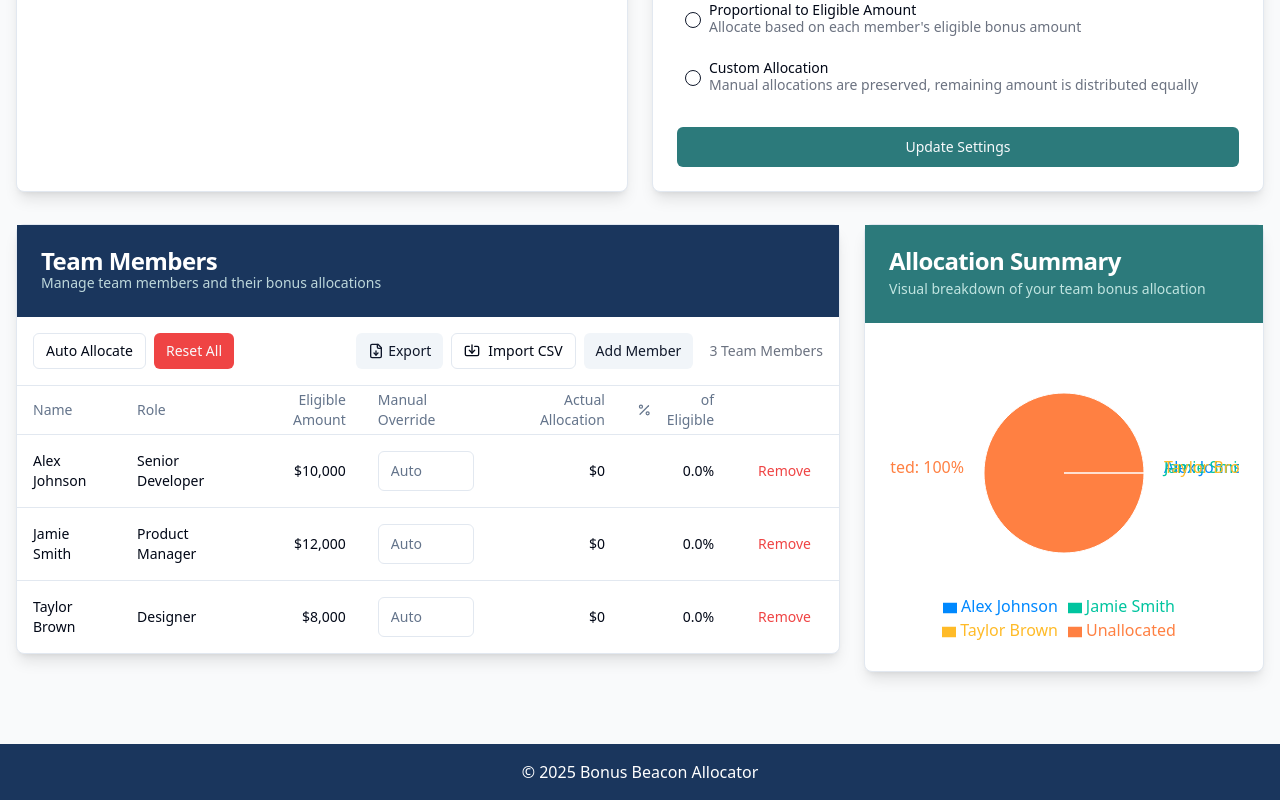
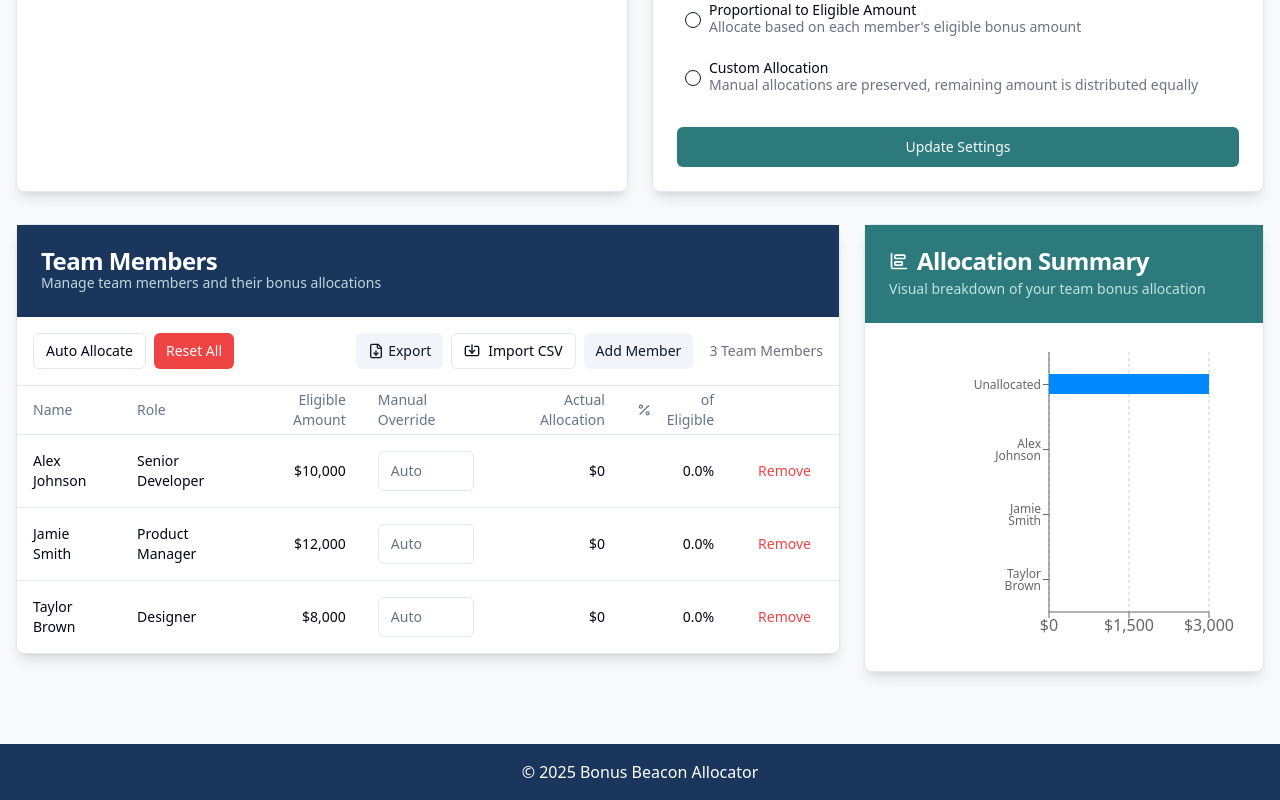
Before and after one commit to shriah/bonus-beacon-allocator, a React (Vite) app: page / in a window 1280 px wide. Shown: the part 538-1338 px from the top of the page. Built offline with nearby package versions, Linux system fonts and the light colour scheme.

Commit message:
Refactor: Replace pie chart with bar chart
Refactor the bonus allocation summary chart from a pie chart to a bar chart. This change aims to improve the visualization, especially when dealing with a large number of team members.

```diff
--- a/src/components/BonusSummary.tsx
+++ b/src/components/BonusSummary.tsx
@@ -1,8 +1,10 @@
 
 import React from 'react';
 import { Card, CardContent, CardDescription, CardHeader, CardTitle } from "@/components/ui/card";
-import { PieChart, Pie, Cell, ResponsiveContainer, Tooltip, Legend } from 'recharts';
+import { BarChart, Bar, XAxis, YAxis, CartesianGrid, Tooltip, ResponsiveContainer, Cell } from 'recharts';
 import { useBonusContext } from '@/contexts/BonusContext';
+import { ScrollArea } from "@/components/ui/scroll-area";
+import { ChartBarBig } from "lucide-react";
 
 const BonusSummary: React.FC = () => {
   const { teamMembers, bonusPool } = useBonusContext();
@@ -20,48 +22,72 @@ const BonusSummary: React.FC = () => {
     });
   }
 
+  // Sort data descending by value for better visualization
+  chartData.sort((a, b) => b.value - a.value);
+
   const COLORS = ['#0088FE', '#00C49F', '#FFBB28', '#FF8042', '#8884d8', '#82ca9d', '#ffc658'];
+
+  // Determine if we need to scroll (more than 7 items)
+  const needsScroll = chartData.length > 7;
+
+  // Calculate dynamic height based on number of items (min 300px, 50px per item)
+  const chartHeight = Math.max(300, chartData.length * 50);
 
   return (
     <Card className="shadow-lg">
       <CardHeader className="bg-finance-secondary text-white">
+        <div className="flex items-center gap-2">
+          <ChartBarBig size={20} />
           <CardTitle>Allocation Summary</CardTitle>
+        </div>
         <CardDescription className="text-finance-light opacity-80">
           Visual breakdown of your team bonus allocation
         </CardDescription>
       </CardHeader>
       <CardContent className="p-6">
-        <div className="h-[300px]">
         {chartData.length > 0 ? (
+          <ScrollArea className={needsScroll ? "h-[400px]" : "h-auto"}>
+            <div style={{ height: `${chartHeight}px`, width: '100%' }}>
               <ResponsiveContainer width="100%" height="100%">
-              <PieChart>
-                <Pie
+                <BarChart
+                  layout="vertical"
                   data={chartData}
-                  cx="50%"
-                  cy="50%"
-                  labelLine={false}
-                  outerRadius={80}
-                  fill="#8884d8"
-                  dataKey="value"
-                  nameKey="name"
-                  label={({ name, percent }) => `${name}: ${(percent * 100).toFixed(0)}%`}
+                  margin={{
+                    top: 5,
+                    right: 30,
+                    left: 80,
+                    bottom: 5,
+                  }}
                 >
+                  <CartesianGrid strokeDasharray="3 3" horizontal={false} />
+                  <XAxis
+                    type="number"
+                    tickFormatter={(value) => `$${value.toLocaleString()}`}
+                  />
+                  <YAxis
+                    type="category"
+                    dataKey="name"
+                    width={80}
+                    tick={{ fontSize: 12 }}
+                  />
+                  <Tooltip
+                    formatter={(value: number) => [`$${value.toLocaleString()}`, 'Allocation']}
+                    labelStyle={{ fontWeight: 'bold' }}
+                  />
+                  <Bar dataKey="value" barSize={20}>
                     {chartData.map((entry, index) => (
                       <Cell key={`cell-${index}`} fill={COLORS[index % COLORS.length]} />
                     ))}
-                </Pie>
-                <Tooltip
-                  formatter={(value: number) => `$${value.toLocaleString()}`}
-                />
-                <Legend />
-              </PieChart>
+                  </Bar>
+                </BarChart>
               </ResponsiveContainer>
+            </div>
+          </ScrollArea>
         ) : (
-            <div className="flex items-center justify-center h-full text-gray-400">
+          <div className="flex items-center justify-center h-[300px] text-gray-400">
             No allocations to display
           </div>
         )}
-        </div>
       </CardContent>
     </Card>
   );
```
Lines whose indentation alone changed are shown as unchanged.
